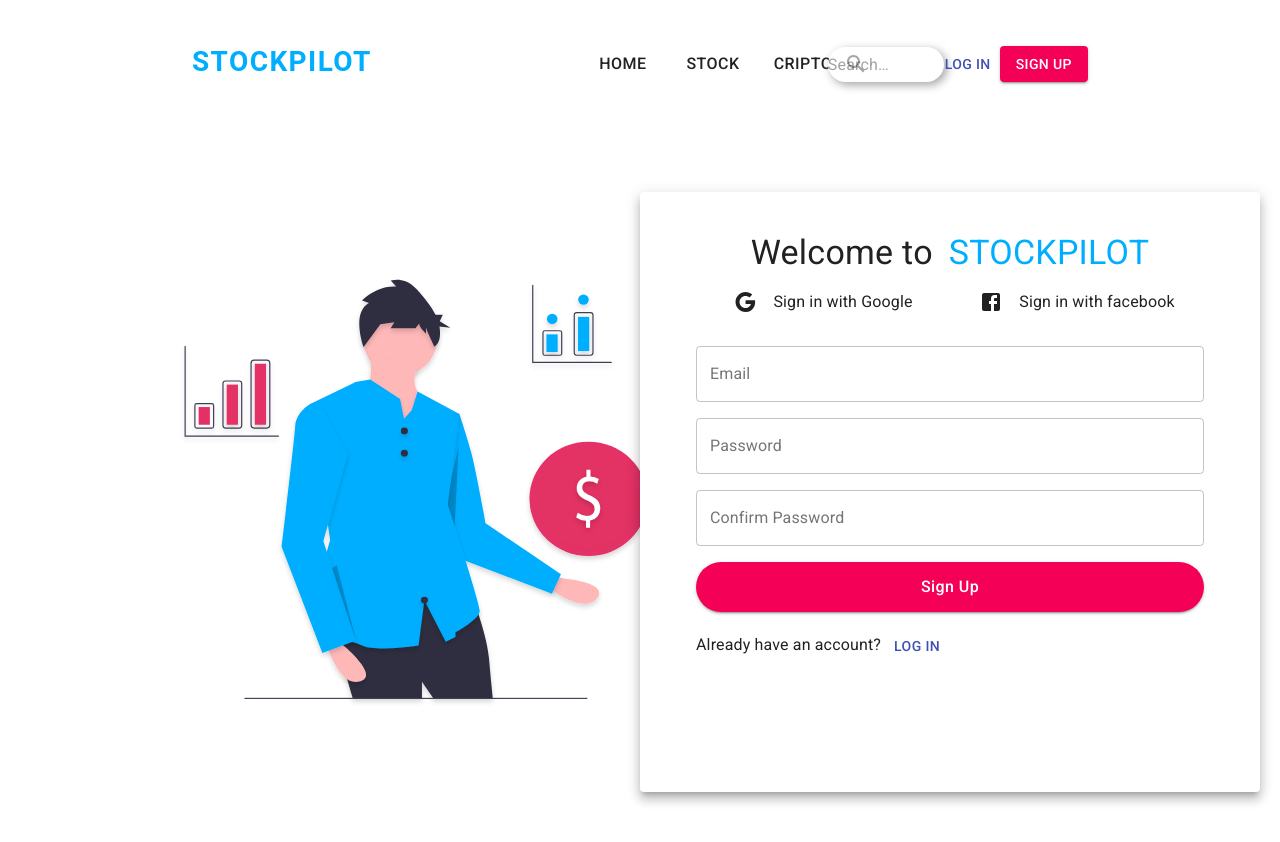
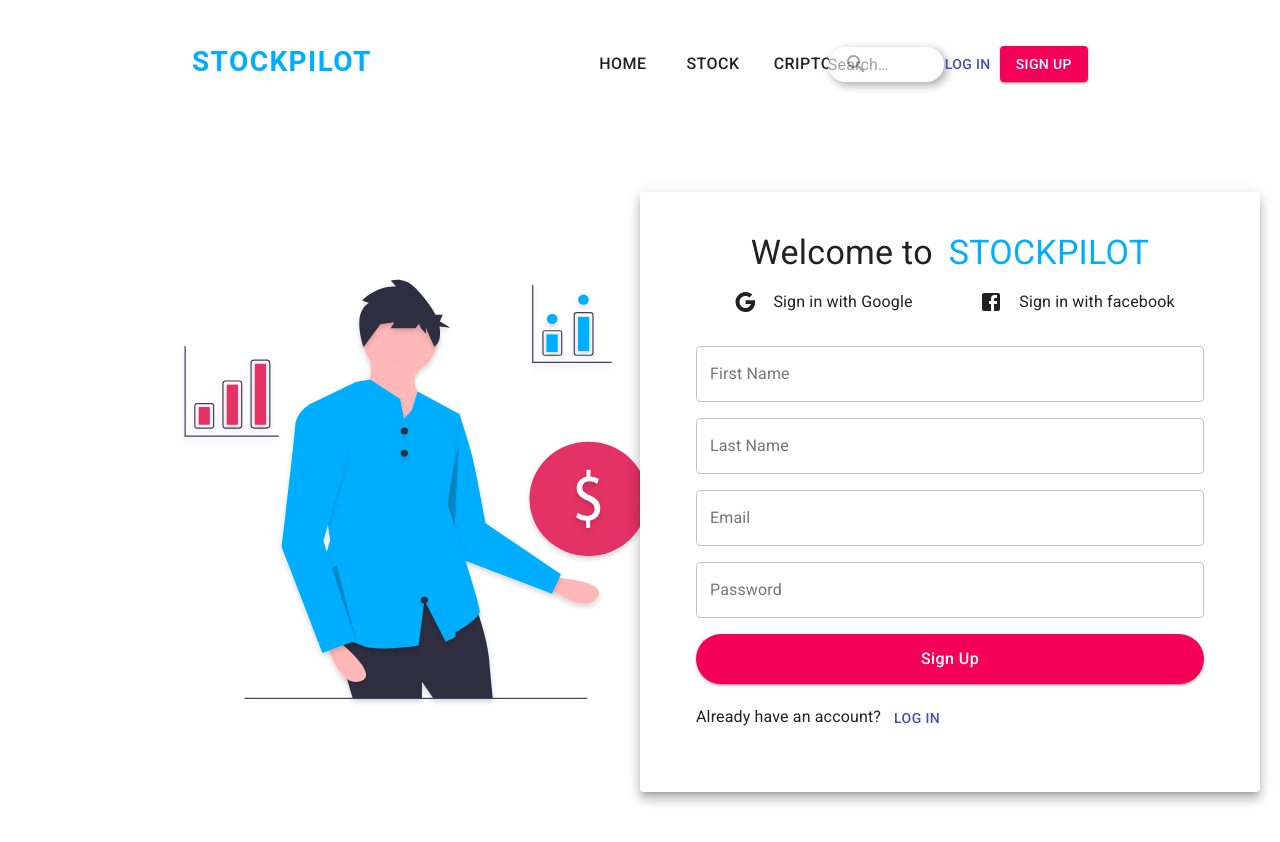
Before and after one commit to ShashikaHarshana/stockpilot-frontend, a React (Create React App) app: page /Sign_up in a window 1280 px wide. Shown: the top 842 px of the page. Built offline with nearby package versions, Linux system fonts and the light colour scheme.

Commit message:
edited signup form and axios

```diff
--- a/package.json
+++ b/package.json
@@ -13,6 +13,7 @@
     "@testing-library/jest-dom": "^5.14.1",
     "@testing-library/react": "^11.2.7",
     "@testing-library/user-event": "^12.8.3",
+    "axios": "^0.21.4",
     "i": "^0.3.6",
     "lightweight-charts": "^3.6.1",
     "npm": "^7.24.0",
--- a/src/components/NavBar/index.js
+++ b/src/components/NavBar/index.js
@@ -40,7 +40,7 @@
             <Tab
               label='Cripto'
               component={Link}
-              to='/'
+              to='/graph'
               sx={{ marginLeft: '20px' }}
             />
           </Tabs>
--- a/src/pages/Graph.js
+++ b/src/pages/Graph.js
@@ -1,10 +1,10 @@
 import React from 'react'
-import Chart from '../components/Charts'
+import Chart from '../components/Chart'
 
 const Graph = () => {
   return (
     <div>
-      <Charts />
+      <Chart />
     </div>
   )
 }
--- a/src/pages/SignIn.js
+++ b/src/pages/SignIn.js
@@ -8,6 +8,7 @@
 import GoogleIcon from '@mui/icons-material/Google'
 import FacebookIcon from '@mui/icons-material/Facebook'
 import { Button } from '@mui/material'
+import { Link } from 'react-router-dom'
 
 const SignIn = () => {
   const theme = useTheme()
@@ -105,7 +106,12 @@
 
             <Typography>
               Don't have an account?{' '}
-              <Button variant='text' sx={{ color: theme.palette.primary.main }}>
+              <Button
+                component={Link}
+                to='/sign_up'
+                variant='text'
+                sx={{ color: theme.palette.primary.main }}
+              >
                 Sign Up
               </Button>
             </Typography>
--- a/src/pages/SignUp.js
+++ b/src/pages/SignUp.js
@@ -8,15 +8,38 @@
 import GoogleIcon from '@mui/icons-material/Google'
 import FacebookIcon from '@mui/icons-material/Facebook'
 import { Button } from '@mui/material'
+import { Link } from 'react-router-dom'
+import Form from '../components/Form'
+import Axios from 'axios'
 
 const initialValues = {
-  name: '',
-  email: ''
+  id: '',
+  firstName: '',
+  lastName: '',
+  email: '',
+  password: ''
 }
+const url = '#'
 
 const SignUp = () => {
   const [user, setUser] = useState(initialValues)
   const theme = useTheme()
+
+  const handleChange = e => {
+    const { name, value } = e.target
+    setUser({ ...user, [name]: value })
+  }
+  const handleSubmit = e => {
+    e.preventDefault()
+    console.log('submitted')
+    Axios.post(url, {
+      user: user
+    }).then(resp => {
+      console.log(resp.data)
+    })
+    setUser(initialValues)
+  }
+
   return (
     <div>
       <Grid container sx={{ width: '70%', margin: '6rem auto' }}>
@@ -96,8 +119,35 @@
                 </IconButton>
               </Grid>
             </Grid>
+
+            <form onSubmit={handleSubmit}>
               <Grid sx={{ marginTop: '1rem' }}>
-              <Controls.Input fullWidth label='Email' name='email' />
+                <Controls.Input
+                  fullWidth
+                  label='First Name'
+                  name='firstName'
+                  value={user.firstName}
+                  onChange={handleChange}
+                />
+              </Grid>
+
+              <Grid sx={{ marginTop: '1rem' }}>
+                <Controls.Input
+                  fullWidth
+                  label='Last Name'
+                  name='lastName'
+                  value={user.lastName}
+                  onChange={handleChange}
+                />
+              </Grid>
+              <Grid sx={{ marginTop: '1rem' }}>
+                <Controls.Input
+                  fullWidth
+                  label='Email'
+                  name='email'
+                  value={user.email}
+                  onChange={handleChange}
+                />
               </Grid>
               <Grid sx={{ marginTop: '1rem' }}>
                 <Controls.Input
@@ -105,20 +155,26 @@
                   label='Password'
                   name='password'
                   type='password'
+                  value={user.password}
+                  onChange={handleChange}
                 />
               </Grid>
-            <Grid sx={{ marginTop: '1rem' }}>
-              <Controls.Input
+
+              <Controls.Button
+                color='secondary'
+                text='sign up'
+                type='submit'
                 fullWidth
-                label='Confirm Password'
-                name='password'
-                type='password'
               />
-            </Grid>
-            <Controls.Button color='secondary' text='sign up' fullWidth />
+            </form>
             <Typography>
               Already have an account?{' '}
-              <Button variant='text' sx={{ color: theme.palette.primary.main }}>
+              <Button
+                component={Link}
+                to='/sign_in'
+                variant='text'
+                sx={{ color: theme.palette.primary.main }}
+              >
                 Log in
               </Button>
             </Typography>
```
Also changed, not shown: src/components/Chart.js (renamed from src/components/Charts.js), src/components/Form.js (added), 2 other files (tests, documents, lock files or other folders). Lines whose indentation alone changed are shown as unchanged.
